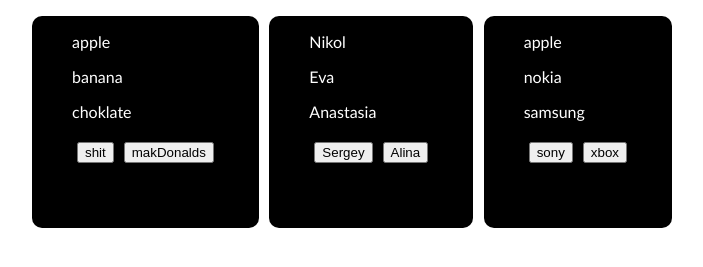
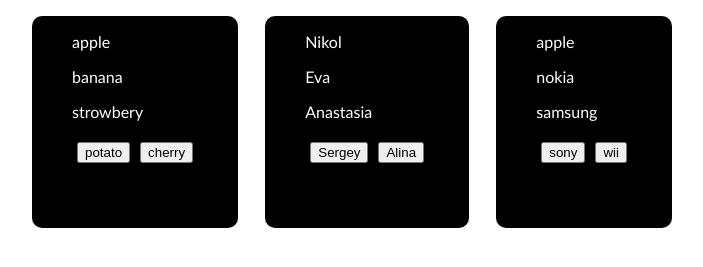
Before and after one commit to kachurNikita/JavascriptGames, a plain HTML site: page index.html in a window 1280 px wide. Shown: the part 207-474 px from the top of the page, without its empty margins (288-991 px from the left). Drawn offline with Linux system fonts and the light colour scheme.

Commit message:
simpleGame

```diff
--- a/app.js
+++ b/app.js
@@ -3,8 +3,8 @@ const questionDisplay = document.getElementById("questionDisplay");
 
 const questions = [
     {
-        quiz: ["apple", "banana", "choklate"],
-        options: ['shit', 'makDonalds'],
+        quiz: ["apple", "banana", "strowbery"],
+        options: ['potato', 'cherry'],
         correct: 2
     },
     {
@@ -14,7 +14,7 @@ const questions = [
     },
     {
         quiz: ["apple", 'nokia', "samsung"],
-        options: ["sony", "xbox"],
+        options: ["sony", "wii"],
         correct: 1
     },
 ];
--- a/styles.css
+++ b/styles.css
@@ -34,7 +34,6 @@ body {
 
 .buttonsStyling {
    margin: 5px;
-
 }
 
 .answerDisplay {
```
